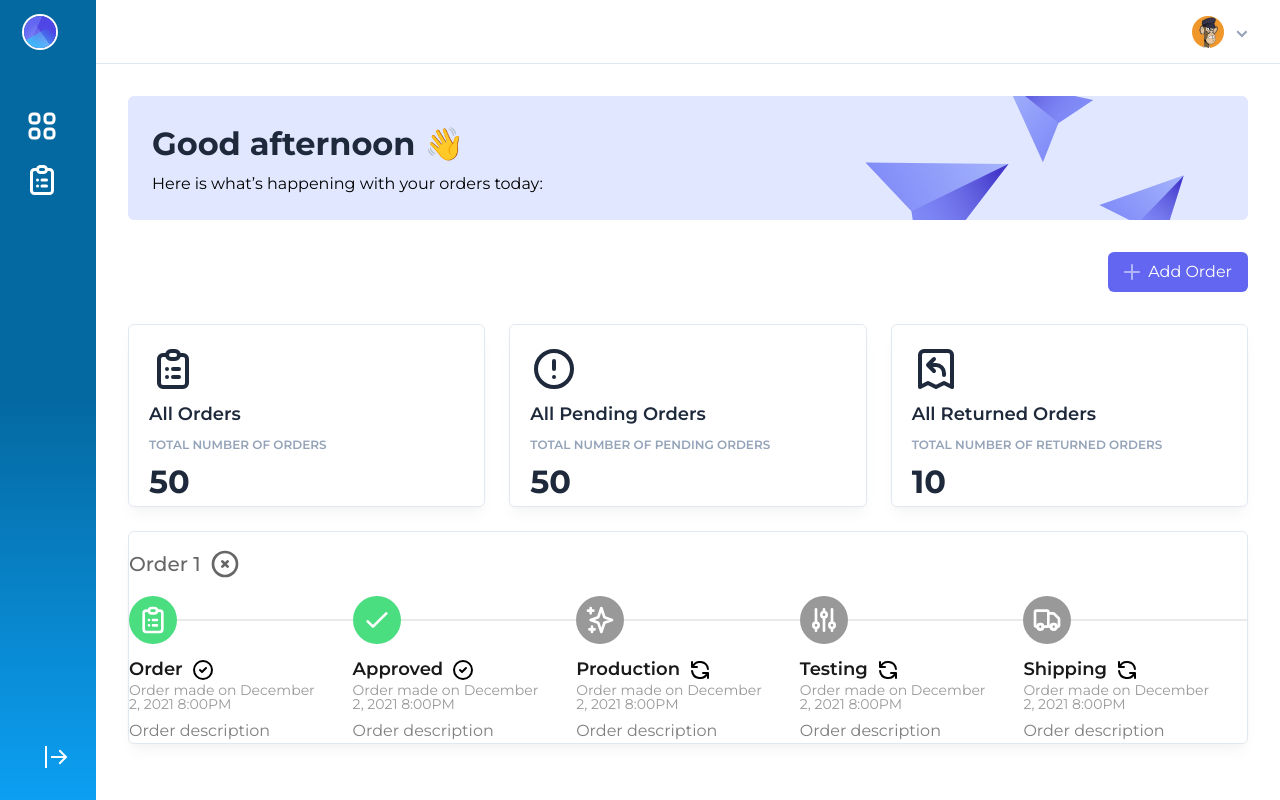
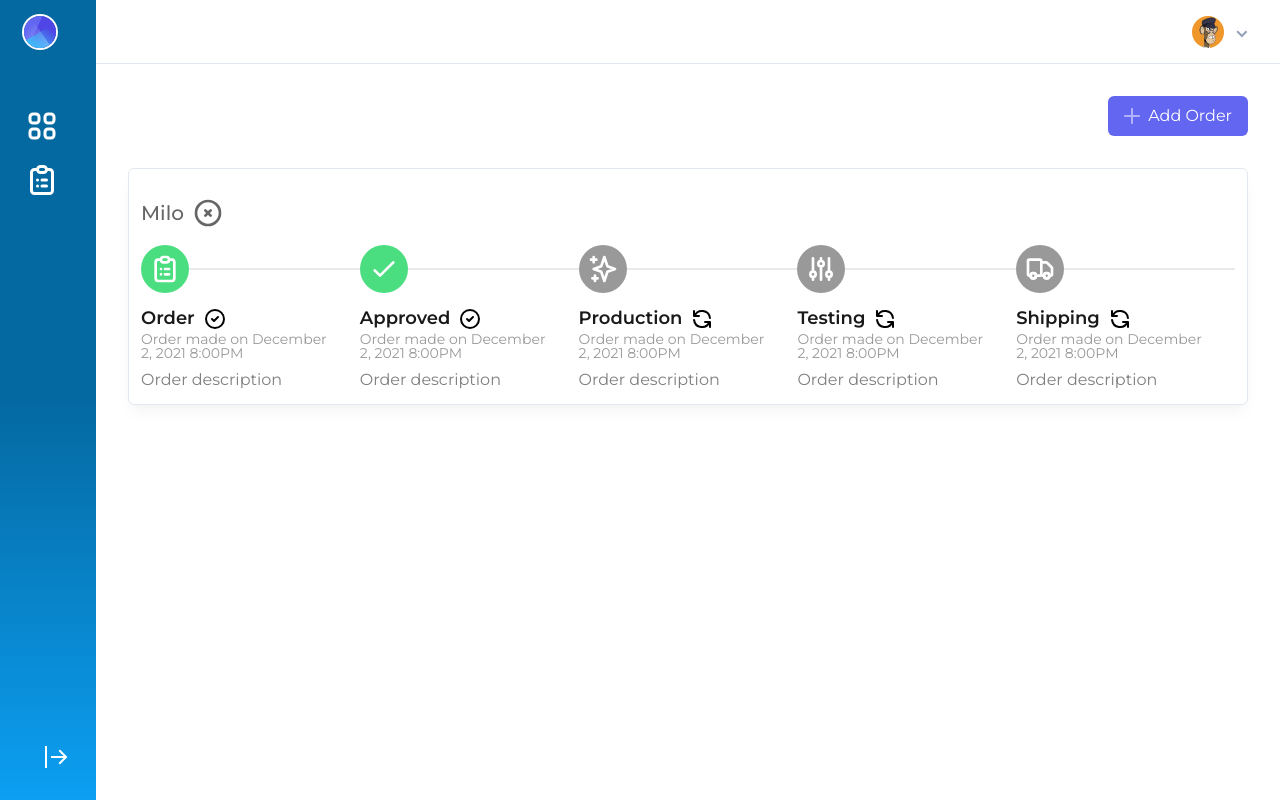
Before and after one commit to mendsalbert/schain, a Next.js app: page /dashboard/customer/order in a window 1280 px wide. Built offline with nearby package versions, Linux system fonts and the light colour scheme.

Commit message:
schain ui

```diff
--- a/components/Admin/Orders.jsx
+++ b/components/Admin/Orders.jsx
@@ -12,10 +12,10 @@ import {
 
 function Orders() {
   return (
-    <div className=" col-span-full xl:col-span-12 bg-white shadow-lg w-full rounded-md border border-slate-200">
+    <div className=" col-span-full xl:col-span-12 bg-white shadow-lg w-full rounded-md border border-slate-200 p-3">
       <div className="w-full">
         <div className="py-4 flex flex-row w-full text-gray-600 items-center space-x-2">
-          <p className="text-xl font-medium">Order 1</p>
+          <p className="text-xl font-medium">Milo </p>
           <XCircleIcon className="w-8" />
         </div>
         <ol className="items-center sm:flex">
--- a/pages/dashboard/customer/order.jsx
+++ b/pages/dashboard/customer/order.jsx
@@ -27,9 +27,6 @@ function Order() {
 
           <main>
             <div className="px-4 sm:px-6 lg:px-8 py-8 w-full max-w-9xl mx-auto">
-              {/* Welcome banner */}
-              <WelcomeBanner />
-              {/* Cards */}
               <div className="sm:flex sm:justify-end sm:items-center mb-8">
                 <div className="grid grid-flow-col sm:auto-cols-max justify-end sm:justify-end gap-2">
                   <button
@@ -51,9 +48,9 @@ function Order() {
                 </div>
               </div>
               <div className="grid grid-cols-12 gap-6">
-                <OrdersCard />
-                <OrdersPendingCard />
-                <OrderCancelCard />
+                {/* <OrdersCard /> */}
+                {/* <OrdersPendingCard /> */}
+                {/* <OrderCancelCard /> */}
                 <Orders />
               </div>
             </div>
```
